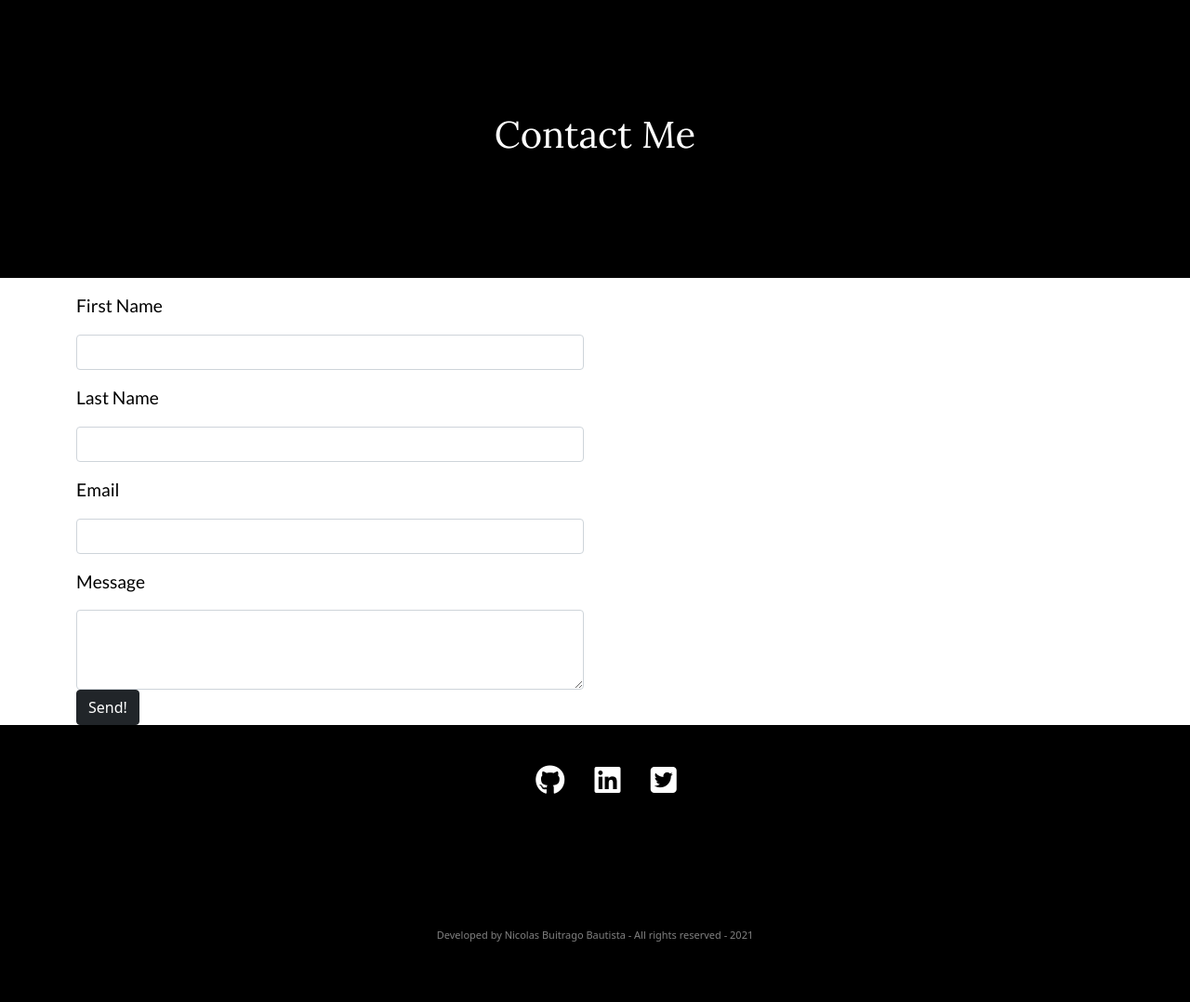
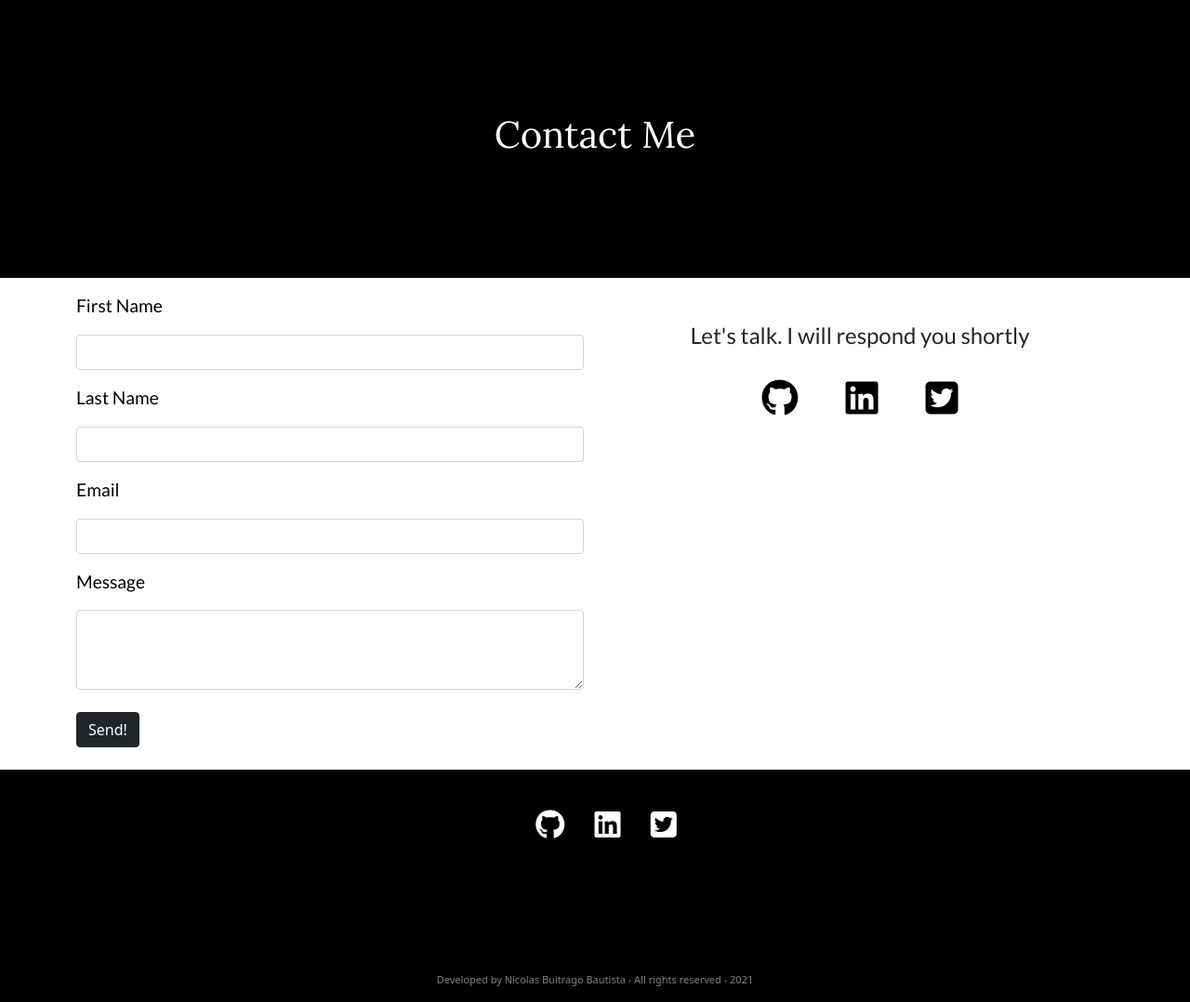
Before and after one commit to nicolasbuitragob/portfolio, a Flask app: page /contact.html in a window 1280 px wide. Shown: the part 64-1142 px from the top of the page at 93% size. Before the commit the page ends 1094 px from the top, so only its background shows below. Run offline with Flask 2, Linux system fonts and the light colour scheme; some libraries are stand-ins or nearby versions.

Commit message:
add section 2 in contact page

```diff
--- a/static/base.css
+++ b/static/base.css
@@ -57,12 +57,9 @@
   bottom: 50%;
   position: absolute;
 }
-.fab{
+
+.icons .fab{
   color: white;
-
-}
-.icons .fab{
-
   margin-bottom: 50px;
   margin-left: 1.5rem;
   margin-right: auto;
--- a/static/contact.css
+++ b/static/contact.css
@@ -1,14 +1,23 @@
-
-
-/* form */
-
-form label{
-    color: black;
-}
-
 .labels{
   margin-top: 1rem;
   margin-bottom: 1rem;
   font-family: 'Lato', sans-serif;
-  font-size: 1.2rem
+  font-size: 1.2rem;
+  color: black;
 }
+.btn{
+  margin-top: 1.5rem;
+  margin-bottom:1.5rem;
+}
+
+.icons_contact .fab{
+  color: black;
+  font-size: 2.5rem;
+  margin: 1.5rem;
+  justify-content: center;
+}
+.contact{
+  justify-content: center;
+  font-family: 'Lato', sans-serif;
+  margin-top: 3rem;
+}
--- a/templates/contact.html
+++ b/templates/contact.html
@@ -33,9 +33,16 @@
         </form>
     </div>
     <div class="col-lg-6">
-      <div class="">
+      <div class="contact text-center">
+        <h4>
+          Let's talk. I will respond you shortly
 
-
+        </h4>
+        <div class="icons_contact">
+          <a href="https://github.com/nicolasbuitragob"><i class="fab fa-github"></i></a>
+          <a href="https://www.linkedin.com/in/nicol%C3%A1s-buitrago-bautista/"><i class="fab fa-linkedin"></i></a>
+          <a href="https://twitter.com/nbuitragob"><i class="fab fa-twitter-square"></i></a>
+        </div>
       </div>
 
     </div>
```
